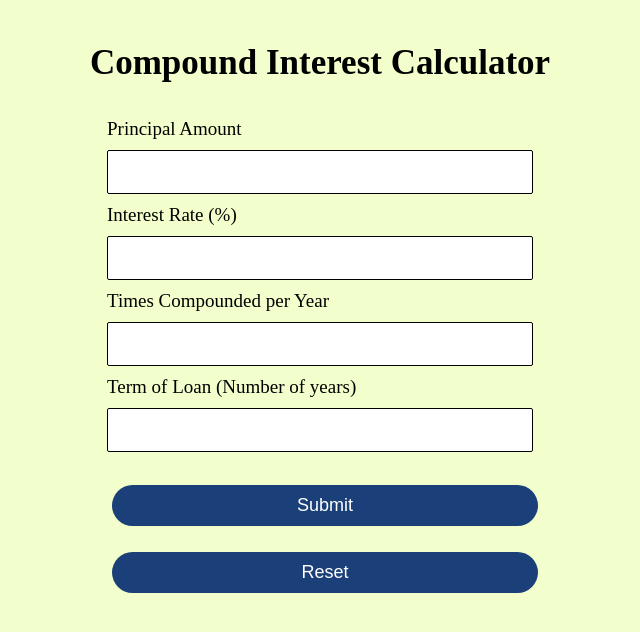
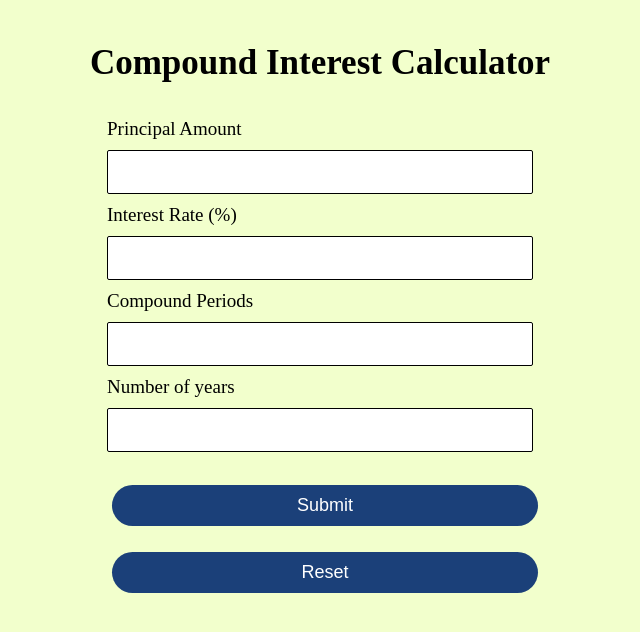
Before and after one commit to AntaraGanapathy/budgetary-flask, a Flask app: page /activities/compound-interest-calculator in a window 1280 px wide. Shown: the top 632 px of the page, without its empty margins (320-960 px from the left). Run offline with Flask 3, Linux system fonts and the light colour scheme.

Commit message:
activity 2

```diff
--- a/templates/activity2.html
+++ b/templates/activity2.html
@@ -39,12 +39,12 @@
             <input type="text" class="form__input" id="interestCompound" placeholder="Example: 12%">
           </div>
           <div class="form-group">
-            <label for="timesCompounded" class = 'form__label'>Times Compounded per Year</label>
+            <label for="timesCompounded" class = 'form__label'>Compound Periods</label>
             <input type="text" class="form__input" id="timesCompounded"
               placeholder="Example: 4 (means compounded quarterly)">
           </div>
           <div class="form-group">
-            <label for="termCompound" class = 'form__label'>Term of Loan (Number of years)</label>
+            <label for="termCompound" class = 'form__label'>Number of years</label>
             <input type="text" class="form__input" id="termCompound" placeholder="Example: 2 (must be in terms of years)">
           </div><br>
           <button type="submit" class="button" onclick="compoundInterest()">Submit</button>
```
